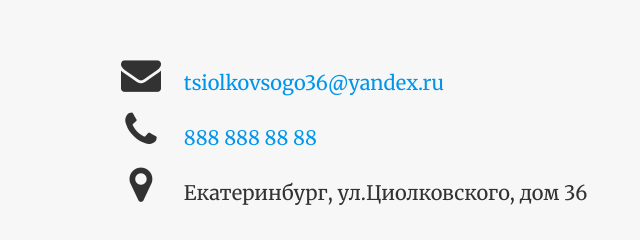
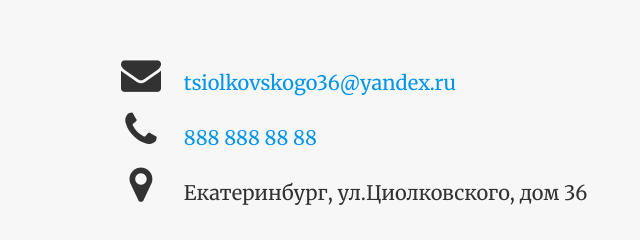
Before and after one commit to gebetix/tsiolkovskogo36, a plain HTML site: page index.html in a window 1280 px wide. Shown: the part 2744-2984 px from the top of the page, 339-979 px from the left. Drawn offline with nearby package versions, Linux system fonts and the light colour scheme.

Commit message:
fix for email

```diff
--- a/index.html
+++ b/index.html
@@ -104,7 +104,7 @@
 
 
             <li>
-              <a href="mailto:tsiolkovsogo36@yandex.ru">
+              <a href="mailto:tsiolkovskogo36@yandex.ru">
                 <i class="fa fa-envelope big-icon"></i>
               </a>
             </li>
@@ -488,7 +488,7 @@
 
           <li>
             <i class="fa-li fa fa-envelope fa-2x" aria-hidden="true"></i>
-            <span><a href="mailto:tsiolkovsogo36@yandex.ru">tsiolkovsogo36@yandex.ru</a></span>
+            <span><a href="mailto:tsiolkovskogo36@yandex.ru">tsiolkovskogo36@yandex.ru</a></span>
           </li>
 
 
```
